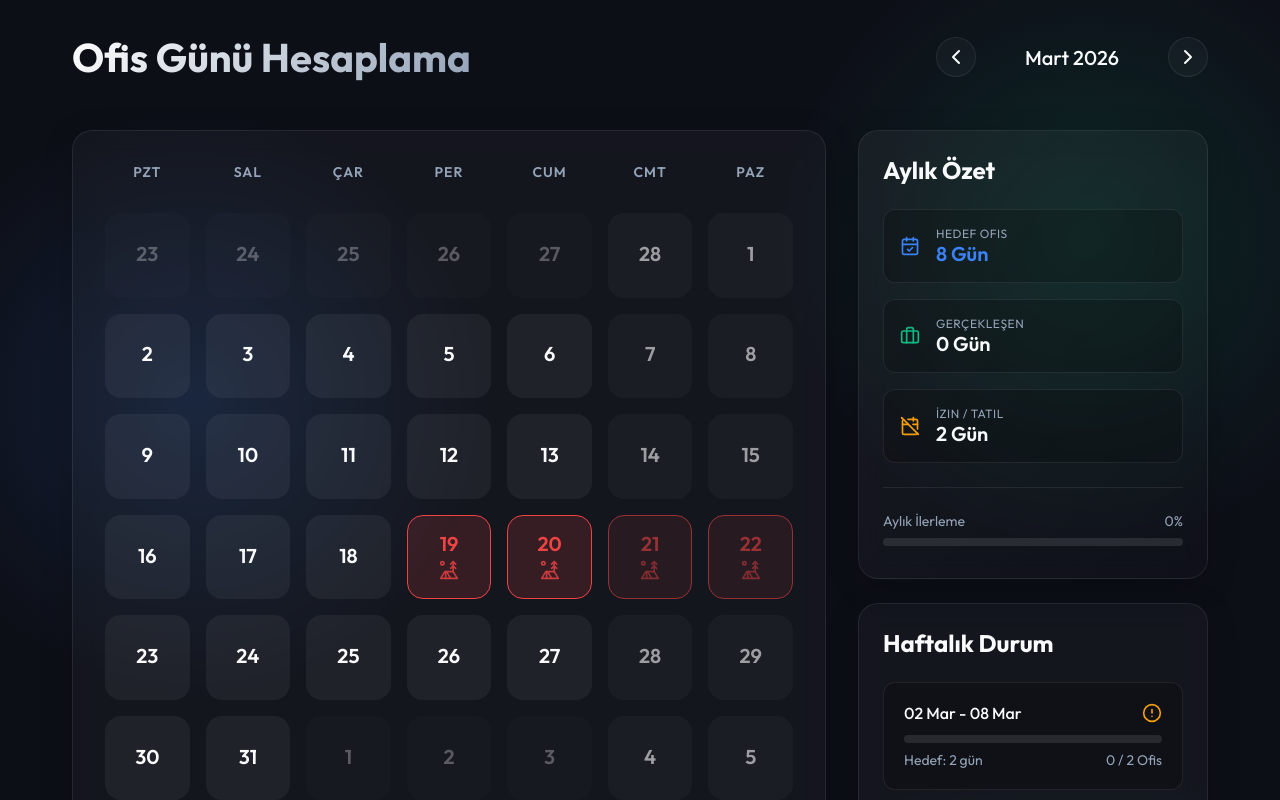
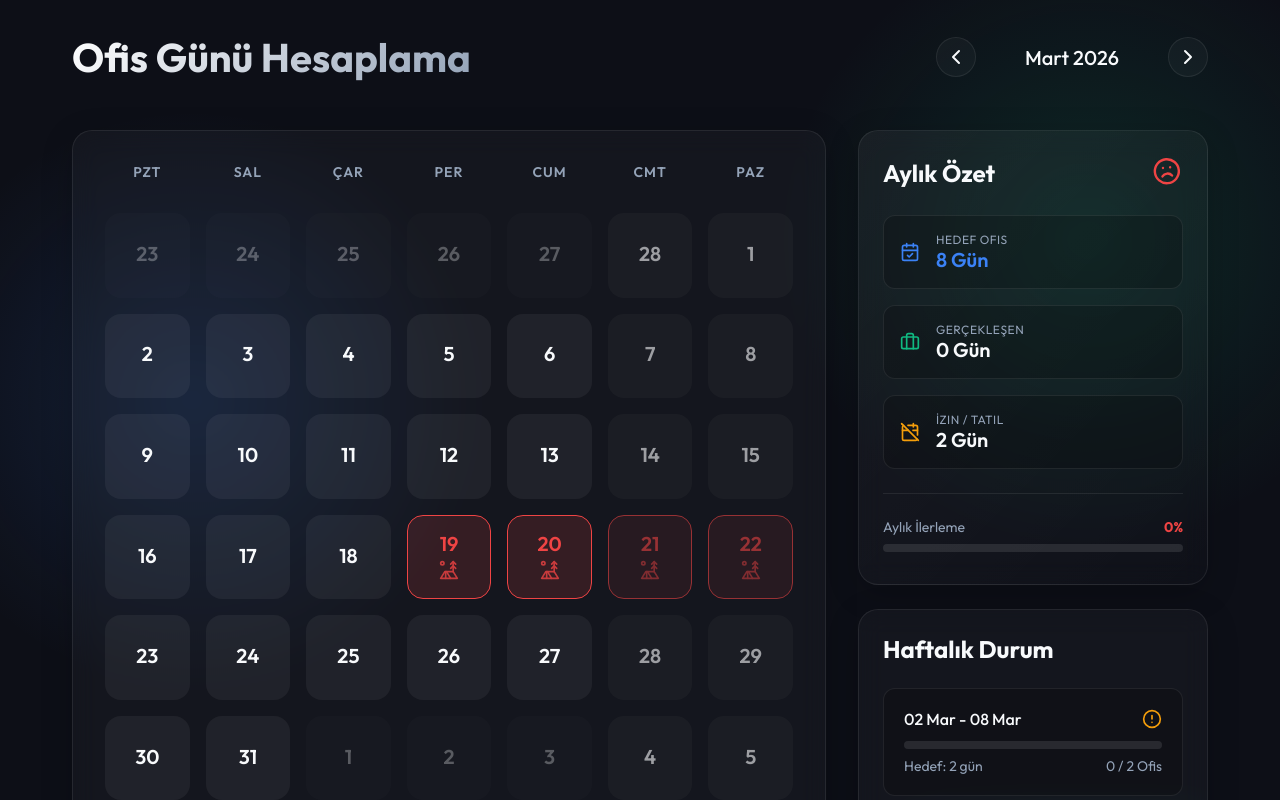
Before and after one commit to orkanhaliloglu/ofisgunu, a React (Vite) app: page / in a window 1280 px wide. Shown: the top 800 px of the page. Built offline with nearby package versions, Linux system fonts and the light colour scheme.

Commit message:
add happiness face animation based on office day progress

```diff
--- a/src/components/MonthlySummary.jsx
+++ b/src/components/MonthlySummary.jsx
@@ -1,7 +1,7 @@
 import React from 'react';
 import { isSameMonth } from 'date-fns';
 import { isWorkingDay, getDateKey, calculateRequiredOfficeDays, isPublicHoliday } from '../utils/dateHelpers';
-import { Briefcase, CalendarCheck, CalendarOff } from 'lucide-react';
+import { Briefcase, CalendarCheck, CalendarOff, Smile, Meh, Frown } from 'lucide-react';
 
 export default function MonthlySummary({ weeks, activeMonthDate, getDayStatus }) {
   let totalWorkingDays = 0;
@@ -36,9 +36,31 @@ export default function MonthlySummary({ weeks, activeMonthDate, getDayStatus })
     }
   });
 
+  const completionPercent = totalRequired > 0 ? Math.min(100, (totalOffice / totalRequired) * 100) : 100;
+  const isHappy = completionPercent >= 100;
+  const isMeh = completionPercent >= 50 && completionPercent < 100;
+  const isSad = completionPercent < 50;
+
+  // Decide the color based on happiness
+  let faceColor = 'var(--color-holiday)'; // Sad (Red)
+  if (isHappy) faceColor = 'var(--color-home)'; // Happy (Green)
+  else if (isMeh) faceColor = 'var(--color-leave)'; // Meh (Amber)
+
   return (
     <div className="glass-panel monthly-summary animate-pop">
-      <h2>Aylık Özet</h2>
+      <div style={{display: 'flex', justifyContent: 'space-between', alignItems: 'center', marginBottom: '1.5rem'}}>
+        <h2 style={{margin: 0}}>Aylık Özet</h2>
+        <div
+          className="happiness-face"
+          style={{
+            color: faceColor,
+            transition: 'all 0.5s ease',
+            transform: isHappy ? 'scale(1.1) rotate(5deg)' : isSad ? 'scale(0.9) rotate(-5deg)' : 'scale(1)'
+          }}
+        >
+          {isHappy ? <Smile size={32} /> : isMeh ? <Meh size={32} /> : <Frown size={32} />}
+        </div>
+      </div>
 
       <div className="summary-grid">
         <div className="summary-item">
@@ -69,12 +91,18 @@ export default function MonthlySummary({ weeks, activeMonthDate, getDayStatus })
       <div className="summary-progress-wrapper">
         <div className="summary-progress-header">
           <span>Aylık İlerleme</span>
-          <span>{totalRequired > 0 ? Math.round((totalOffice / totalRequired) * 100) : 100}%</span>
+          <span style={{color: faceColor, fontWeight: 'bold', transition: 'color 0.5s ease'}}>
+            {Math.round(completionPercent)}%
+          </span>
         </div>
         <div className="progress-container">
           <div
-            className="progress-bar success"
-            style={{ width: `${totalRequired > 0 ? Math.min(100, (totalOffice / totalRequired) * 100) : 100}%` }}
+            className="progress-bar"
+            style={{
+              width: `${completionPercent}%`,
+              background: faceColor,
+              transition: 'width 0.8s cubic-bezier(0.4, 0, 0.2, 1), background-color 0.8s ease'
+            }}
           ></div>
         </div>
       </div>
```
